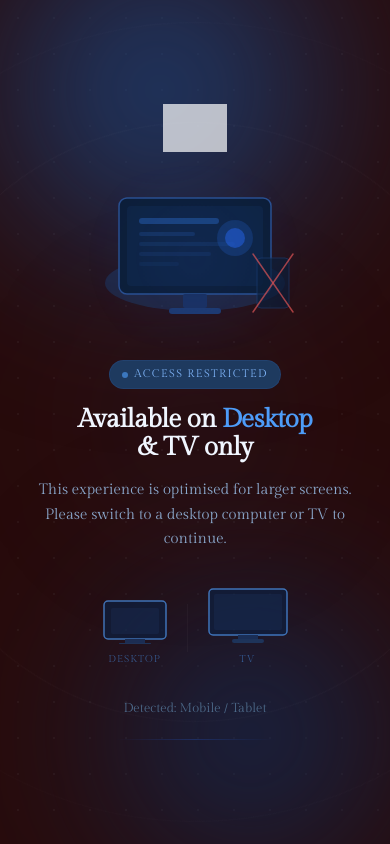
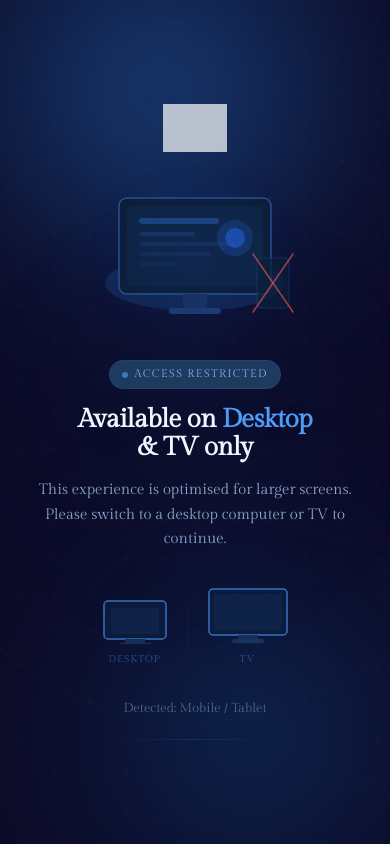
Before and after one commit to AurifyAE/PLP-Bullion, a React (Vite) app: page / in a window 390 px wide. Built offline with nearby package versions, Linux system fonts and the light colour scheme; grey boxes are pictures that could not be loaded.

Commit message:
fix: update TV screen breakpoint to 500px and adjust error page background color

```diff
--- a/src/App.jsx
+++ b/src/App.jsx
@@ -8,11 +8,11 @@ import { Route, Routes } from "react-router-dom";
 
 
 function App() {
-  const [isTvScreen, setIsTvScreen] = useState(window.innerWidth >= 1024);
+  const [isTvScreen, setIsTvScreen] = useState(window.innerWidth >= 500);
 
   useEffect(() => {
     const handleResize = () => {
-      setIsTvScreen(window.innerWidth >= 1024);
+      setIsTvScreen(window.innerWidth >= 500);
     };
 
     handleResize();
--- a/src/components/ErrorPage.jsx
+++ b/src/components/ErrorPage.jsx
@@ -12,7 +12,7 @@ const ErrorPage = () => {
       <style>{`
         .ep-root {
           min-height: 100dvh;
-          background: #280b0b;
+          background: #0C0B28;
           display: flex;
           flex-direction: column;
           align-items: center;
```
